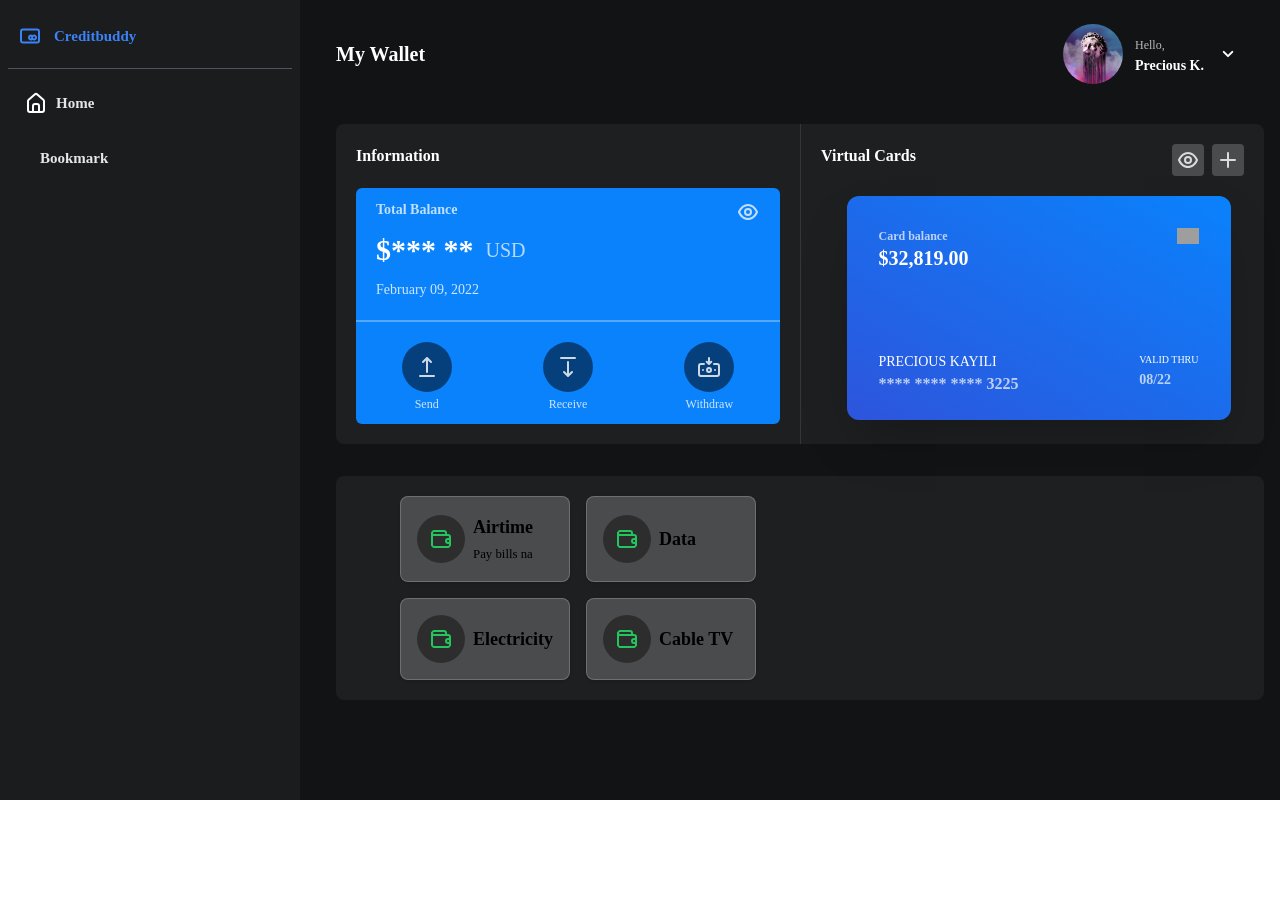
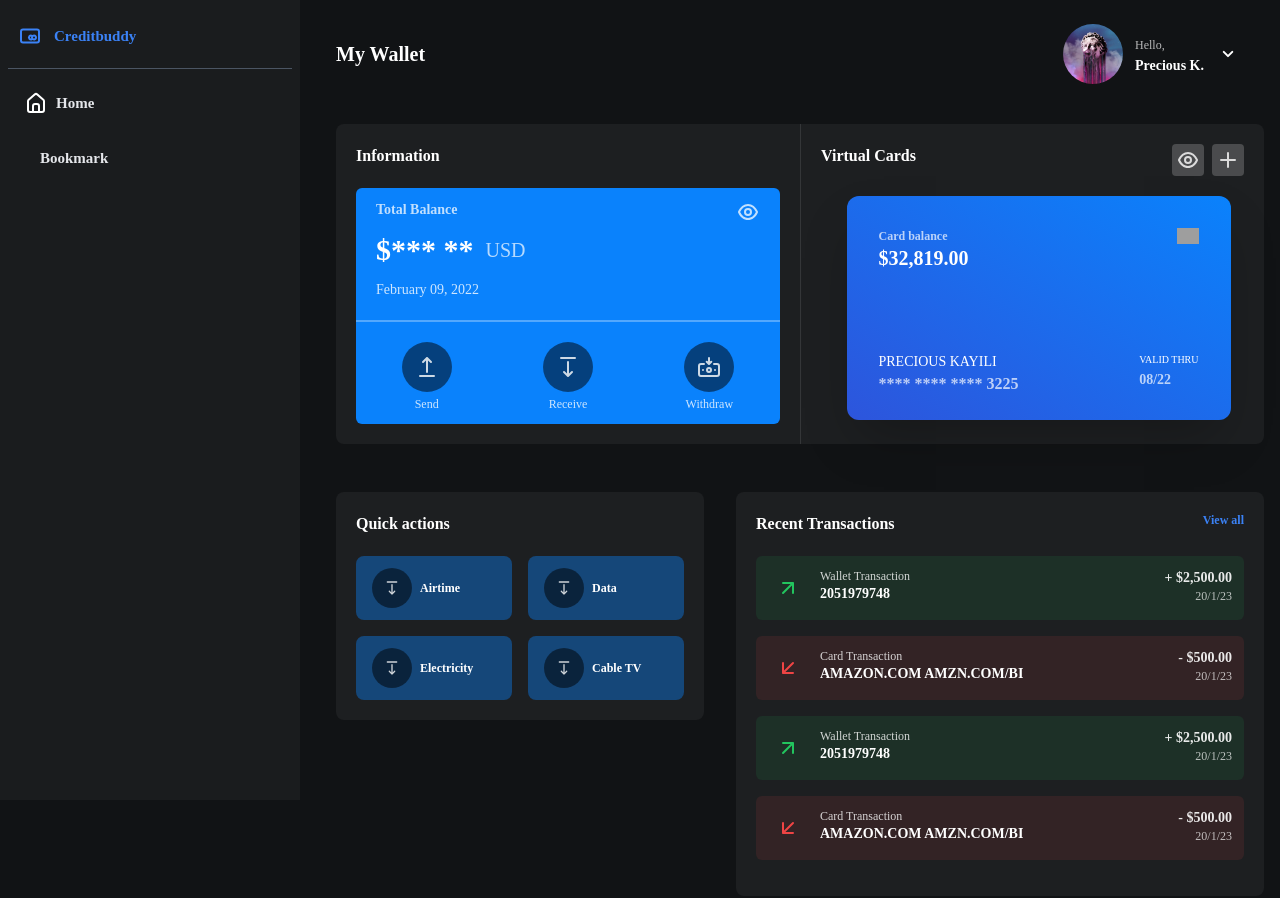
Before and after one commit to preciouskayili/creditbuddy-frontend, a React (Vite) app: page / in a window 1280 px wide. Shown: the top 898 px of the page. Before the commit the page ends 800 px from the top, so only its background shows below. Built offline with nearby package versions, Linux system fonts and the light colour scheme; grey boxes are pictures that could not be loaded; a web font is replaced by a local one.

Commit message:
feature: recent transactions

```diff
--- a/src/App.jsx
+++ b/src/App.jsx
@@ -2,6 +2,7 @@ import { AccountInformation } from "./components/Dashboard/AccountInformation";
 import DashboardLayout from "./layouts/DashboardLayout";
 import { ToggleProvider } from "./context/ToggleContext";
 import QuickActions from "./components/Dashboard/QuickActions";
+import RecentTransactions from "./components/Dashboard/RecentTransactions";
 function App() {
   return (
     <ToggleProvider>
@@ -9,11 +10,25 @@ function App() {
         <DashboardLayout>
           <AccountInformation />
 
-          <div className="bg-white/5 rounded-lg mt-8 p-5">
-            <div className="grid grid-cols-12">
-              <div className="col-span-6">
-                <QuickActions />
+          <div className="grid grid-cols-12 mt-12 gap-8 items-start">
+            <div className="col-span-5 bg-white/5 rounded-lg p-5">
+              <h4 className="mr-auto text-white font-bold text-md mb-5">
+                Quick actions
+              </h4>
+              <QuickActions />
+            </div>
+
+            <div className="col-span-7 bg-white/5 rounded-lg p-5">
+              <div className="flex">
+                <h4 className="mr-auto text-white font-bold text-md mb-5">
+                  Recent Transactions
+                </h4>
+
+                <a className="text-blue-500 text-xs font-semibold" href="/">
+                  View all
+                </a>
               </div>
+              <RecentTransactions />
             </div>
           </div>
         </DashboardLayout>
--- a/src/components/Dashboard/AccountInformation.jsx
+++ b/src/components/Dashboard/AccountInformation.jsx
@@ -16,12 +16,12 @@ export const AccountInformation = () => {
               Virtual Cards
             </h4>
             <div className="ml-auto text-white/80 flex">
-              <div className="bg-white/20 rounded-[0.25rem] p-1 mr-2">
+              <button className="bg-white/20 rounded-[0.25rem] p-1 mr-2">
                 <UilEye />
-              </div>
-              <div className="bg-white/20 rounded-[0.25rem] p-1">
+              </button>
+              <button className="bg-white/20 rounded-[0.25rem] p-1">
                 <UilPlus />
-              </div>
+              </button>
             </div>
           </div>
           <div className="flex justify-center items-center">
--- a/src/components/Dashboard/QuickActions.jsx
+++ b/src/components/Dashboard/QuickActions.jsx
@@ -1,33 +1,39 @@
 import {
   UilWallet,
-  UilExchangeAlt,
+  UilArrowFromTop,
   UilInvoice,
 } from "@iconscout/react-unicons";
 
 const QuickActions = () => {
   return (
-    <div className="flex justify-center">
-      <div className="grid grid-cols-12 gap-4">
-        <div className="bg-white/20 border border-white/20 rounded-lg shadow p-4 col-span-6 flex items-center">
-          <UilWallet className="text-green-500 text-3xl rounded-full bg-black/40 p-3 h-12 w-12 mr-2" />
-          <div>
-            <h3 className="text-lg font-semibold">Airtime</h3>
-            <small>Pay bills na</small>
-          </div>
+    <div className="grid grid-cols-12 gap-4 mt-3">
+      <button className="bg-[#0A82FC]/40 hover:bg-[#0A82FC]/90 focus:ring-4 ring-[hover:bg-[#0A82FC]/90 transition-all rounded-lg px-4 py-3 col-span-6 text-xs text-white/80 text-center flex items-center">
+        <div className="text-sm h-[40px] w-[40px] p-3 flex items-center justify-center bg-black/50 rounded-full mr-2">
+          <UilArrowFromTop />
         </div>
-        <div className="bg-white/20 border border-white/20 rounded-lg shadow p-4 col-span-6 flex items-center">
-          <UilWallet className="text-green-500 text-3xl rounded-full bg-black/40 p-3 h-12 w-12 mr-2" />
-          <h3 className="text-lg font-semibold">Data</h3>
+        <h3 className="font-bold text-white">Airtime</h3>
+      </button>
+
+      <button className="bg-[#0A82FC]/40 hover:bg-[#0A82FC]/90 focus:ring-4 ring-[hover:bg-[#0A82FC]/90 transition-all rounded-lg px-4 py-3 col-span-6 text-xs text-white/80 text-center flex items-center">
+        <div className="text-sm h-[40px] w-[40px] p-3 flex items-center justify-center bg-black/50 rounded-full mr-2">
+          <UilArrowFromTop />
         </div>
-        <div className="bg-white/20 border border-white/20 rounded-lg shadow p-4 col-span-6 flex items-center">
-          <UilWallet className="text-green-500 text-3xl rounded-full bg-black/40 p-3 h-12 w-12 mr-2" />
-          <h3 className="text-lg font-semibold">Electricity</h3>
+        <h3 className="font-bold text-white">Data</h3>
+      </button>
+
+      <button className="bg-[#0A82FC]/40 hover:bg-[#0A82FC]/90 focus:ring-4 ring-[hover:bg-[#0A82FC]/90 transition-all rounded-lg px-4 py-3 col-span-6 text-xs text-white/80 text-center flex items-center">
+        <div className="text-sm h-[40px] w-[40px] p-3 flex items-center justify-center bg-black/50 rounded-full mr-2">
+          <UilArrowFromTop />
         </div>
-        <div className="bg-white/20 border border-white/20 rounded-lg shadow p-4 col-span-6 flex items-center">
-          <UilWallet className="text-green-500 text-3xl rounded-full bg-black/40 p-3 h-12 w-12 mr-2" />
-          <h3 className="text-lg font-semibold">Cable TV</h3>
+        <h3 className="font-bold text-white">Electricity</h3>
+      </button>
+
+      <button className="bg-[#0A82FC]/40 hover:bg-[#0A82FC]/90 focus:ring-4 ring-[hover:bg-[#0A82FC]/90 transition-all rounded-lg px-4 py-3 col-span-6 text-xs text-white/80 text-center flex items-center">
+        <div className="text-sm h-[40px] w-[40px] p-3 flex items-center justify-center bg-black/50 rounded-full mr-2">
+          <UilArrowFromTop />
         </div>
-      </div>
+        <h3 className="font-bold text-white">Cable TV</h3>
+      </button>
     </div>
   );
 };
--- /dev/null
+++ b/src/components/Dashboard/RecentTransactions.jsx
@@ -0,0 +1,56 @@
+import React from "react";
+import {
+  UilArrowDownLeft,
+  UilArrowUpRight,
+  UilMoneyStack,
+} from "@iconscout/react-unicons";
+
+const RecentTransactions = () => {
+  return (
+    <>
+      {[1, 2].map((items) => (
+        <>
+          <div key={items} className="flex mb-4 bg-green-500/10 p-3 rounded-md">
+            <div className="flex">
+              <UilArrowUpRight className="text-green-500 text-lg mr-3 p-2 h-10 w-10 rounded-sm" />
+              <div className="flex-col mr-auto">
+                <p className="text-white/80 font-medium text-xs">
+                  Wallet Transaction
+                </p>
+                <p className="text-white font-semibold text-sm">2051979748</p>
+              </div>
+            </div>
+            <div className="ml-auto flex flex-col">
+              <p className="text-white/90 font-semibold text-sm">+ $2,500.00</p>
+              <small className="text-xs ml-auto font-medium text-white/70">
+                20/1/23
+              </small>
+            </div>
+          </div>
+
+          <div key={items} className="flex mb-4 bg-red-500/10 p-3 rounded-md">
+            <div className="flex">
+              <UilArrowDownLeft className="text-red-500 text-lg mr-3 p-2 h-10 w-10 rounded-sm" />
+              <div className="flex-col mr-auto">
+                <p className="text-white/80 font-medium text-xs">
+                  Card Transaction
+                </p>
+                <p className="text-white font-semibold text-sm">
+                  AMAZON.COM AMZN.COM/BI
+                </p>
+              </div>
+            </div>
+            <div className="ml-auto flex flex-col">
+              <p className="text-white/90 font-semibold text-sm">- $500.00</p>
+              <small className="text-xs ml-auto font-medium text-white/70">
+                20/1/23
+              </small>
+            </div>
+          </div>
+        </>
+      ))}
+    </>
+  );
+};
+
+export default RecentTransactions;
```
